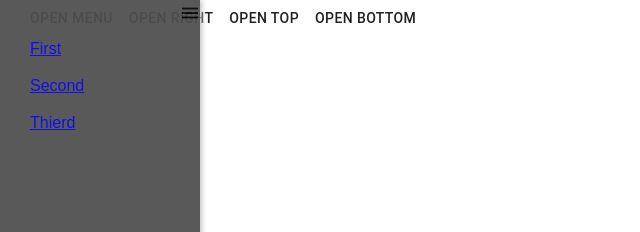
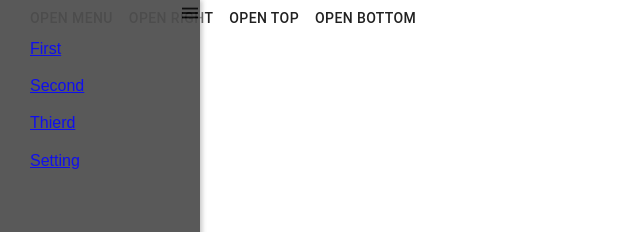
Before and after one commit to tolaysha/reactprj2, a React (Create React App) app: page / in a window 1280 px wide. Shown: the top 232 px of the page, without its empty margins (0-640 px from the left). Built offline with nearby package versions, Linux system fonts and the light colour scheme.

Commit message:
arh + func component

```diff
--- a/src/App.js
+++ b/src/App.js
@@ -1,7 +1,7 @@
 import React from "react";
 import {BrowserRouter, Route} from "react-router-dom";
 import "./App.css";
-import PrimarySearchAppBar from "./Navbar.js";
+import PrimarySearchAppBar from "./PageContent/Navbar.js";
 import LeftBar from "./LeftBar.js";
 import NewsPage from "./pages/NewsPage.js";
 class App extends React.Component {
--- a/src/LeftBar.js
+++ b/src/LeftBar.js
@@ -1,36 +1,36 @@
-import React, { Component } from "react";
+import React, { useState } from "react";
 import {NavLink} from "react-router-dom";
-class LeftBar extends Component {
-	state = {
-		menuItems:[
+const LeftBar =() => {
+	let [menuItems , usemenuItems ] = React.useState([
 		{
 			id:1,
-				name:'First',
-				to:'news'
+			name:"First",
+			to:"news"
 		},
 		{
 			id:2,
-				name:'Second',
-				to:'css'
+			name:"Second",
+			to:"css"
 		},
 		{
 			id:3,
-				name:'Thierd',
-				to: 'react'
+			name:"Thierd",
+			to: "react"
+		},
+		{
+			id:3,
+			name:"Setting",
+			to: "setting"
 		}
-		]
-
-
-	}
-	render(){
+	])
 	return (
 		<div id="leftbar">
 			<ul>
-				{this.state.menuItems.map(item => <NavLink to={item.to}><li key={item.id}>{item.name}</li></NavLink>)}
+				{menuItems.map(item => <NavLink to={item.to}><li key={item.id}>{item.name}</li></NavLink>)}
 			</ul>
 
 		</div>
 	)
-	}
+
 }
 export default LeftBar;
--- a/src/pages/NewsPage.js
+++ b/src/pages/NewsPage.js
@@ -1,8 +1,8 @@
 import React from "react";
 import "../App.css";
-import News from "../newsList.js";
-import AddInput from "../AddInput.js";
-import Clock from "../Clock.js";
+import News from "../PageContent/newsList.js";
+import AddInput from "../PageContent/AddInput.js";
+import Clock from "../PageContent/Clock.js";
 class NewsPage extends React.Component {
 	state = {
 	  news: [], // в начальное состояние положили значение из переменной
```
Also changed, not shown: src/PageContent/Accordeon.js (renamed from src/Accordeon.js), src/PageContent/AddInput.js (renamed from src/AddInput.js), src/PageContent/Article.js (renamed from src/Article.js), src/PageContent/Clock.js (renamed from src/Clock.js), src/PageContent/Navbar.js (renamed from src/Navbar.js), src/PageContent/newsList.js (renamed from src/newsList.js), src/index.css (indentation only), 1 other file (tests, documents, lock files or other folders). Lines whose indentation alone changed are shown as unchanged.
